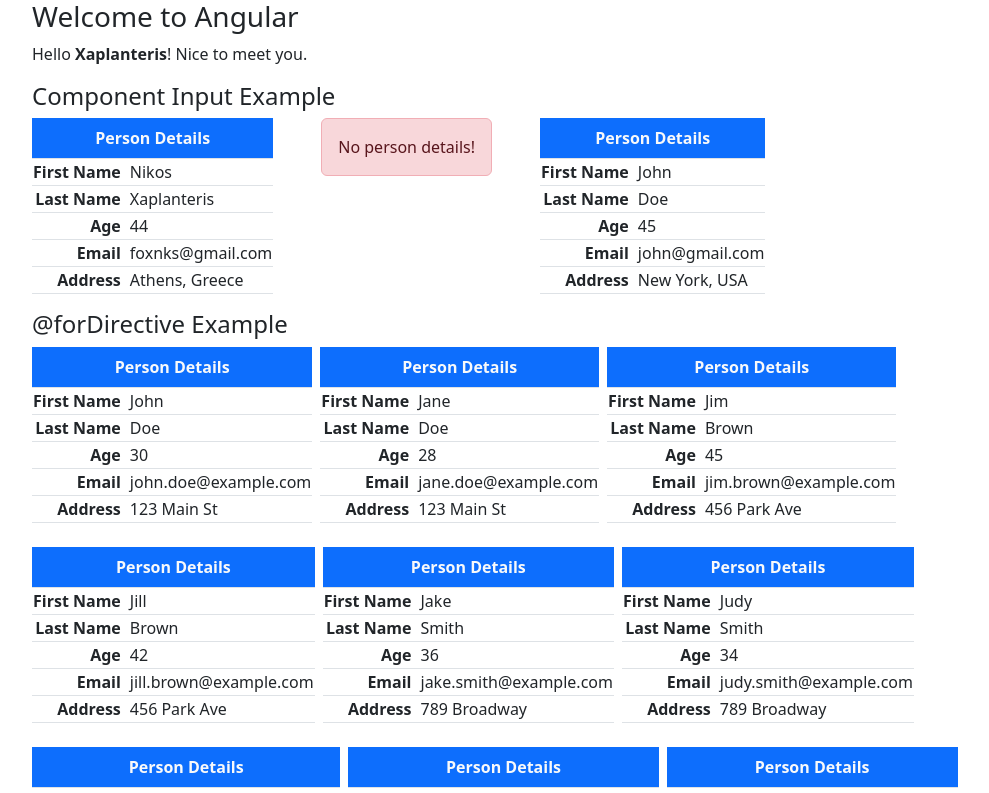
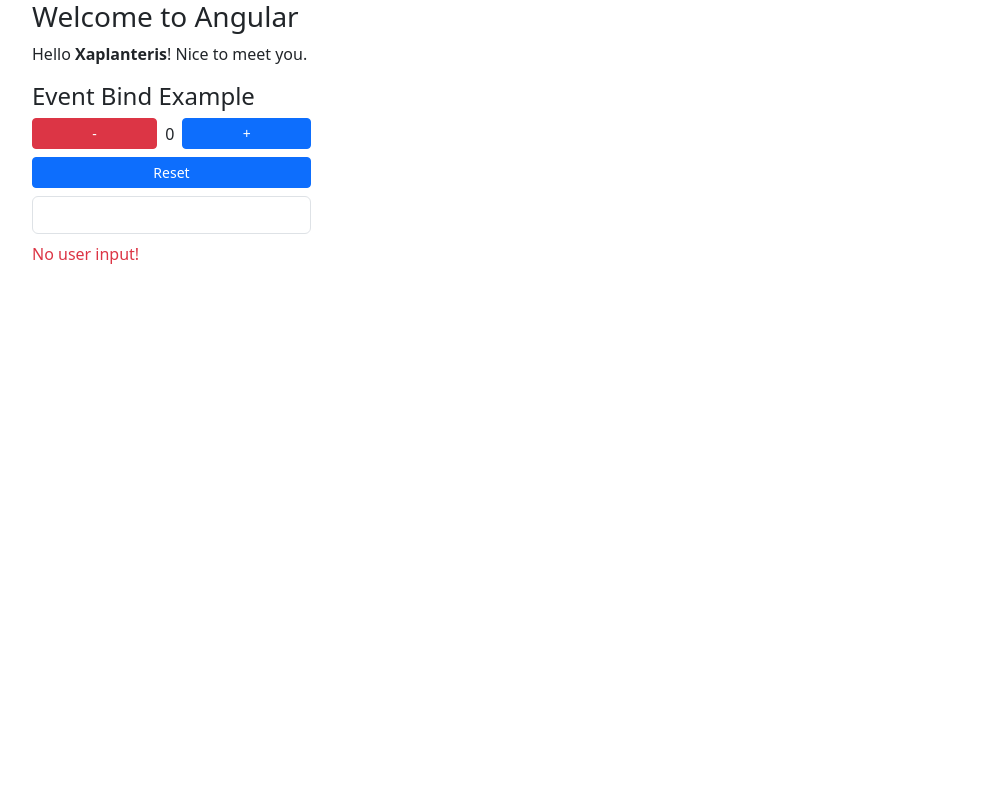
Before and after one commit to XaplanterisNikos/angular-introduction, an Angular app: page / in a window 1280 px wide. Shown: the top 793 px of the page, without its empty margins (50-1039 px from the left). Built offline with nearby package versions, Linux system fonts and the light colour scheme.

Commit message:
event binding

```diff
--- a/src/app/app.component.html
+++ b/src/app/app.component.html
@@ -3,7 +3,9 @@
       <h3>Welcome to Angular</h3>
       <p>Hello <strong>{{name}}</strong>! Nice to meet you.</p>
 
-        <h4>Component Input Example</h4>
+      <app-event-bind-example></app-event-bind-example>
+
+        <!-- <h4>Component Input Example</h4>
 
       <div class="d-flex gap-5 text-nowrap">
         <app-person-table [person]="person0"></app-person-table>
@@ -19,4 +21,4 @@
 }
 
       </div>
-    </div>
+    </div> -->
--- a/src/app/app.component.ts
+++ b/src/app/app.component.ts
@@ -1,12 +1,13 @@
 import { Component } from '@angular/core';
 import { PersonTableComponent } from './components/person-table/person-table.component';
 import { Person } from './shared/interfaces/person';
+import { EventBindExampleComponent } from './components/event-bind-example/event-bind-example.component';
 
 
 @Component({
   selector: 'app-root',
   standalone: true,
-  imports: [PersonTableComponent],
+  imports: [PersonTableComponent,EventBindExampleComponent],
   templateUrl: './app.component.html',
   styleUrl: './app.component.css'
 })
--- /dev/null
+++ b/src/app/components/event-bind-example/event-bind-example.component.html
@@ -0,0 +1,21 @@
+<h4>Event Bind Example</h4>
+
+<div class="d-flex flex-column gap-2 w-25">
+    <div class="d-flex gap-2 align-items-center">
+        <button class="btn btn-danger btn-sm flex-grow-1" (click)="decrementTimes()">-</button>
+        <span>{{times}}</span>
+        <button class="btn btn-primary btn-sm flex-grow-1" (click)="incrementTimes()">+</button>
+    </div>
+    <button class="btn btn-primary btn-sm" (click)="resetTimes()">Reset</button>
+</div>
+
+<div class="mt-2 mb-2 d-flex flex-column gap-2 w-25">
+    <input type="text" class="form-control" (input)="onUserInput($event)">
+    @if(!userInput){
+        <span class="text-danger">No user input!</span>
+    } @else{
+        <span class="text-bg-info p-2 text-truncate">
+            {{userInput}}
+        </span>
+    }
+</div>
--- /dev/null
+++ b/src/app/components/event-bind-example/event-bind-example.component.ts
@@ -0,0 +1,31 @@
+import { Component } from '@angular/core';
+
+@Component({
+  selector: 'app-event-bind-example',
+  standalone: true,
+  imports: [],
+  templateUrl: './event-bind-example.component.html',
+  styleUrl: './event-bind-example.component.css'
+})
+export class EventBindExampleComponent {
+
+    times: number = 0;
+    userInput: string = '';
+
+    incrementTimes() {
+      this.times++;
+    }
+    decrementTimes() {
+      this.times--;
+    }
+
+    resetTimes() {
+      this.times=0;
+    }
+
+    onUserInput(event: Event){
+      const value = (event.target as HTMLInputElement).value;
+      this.userInput = value;
+    }
+
+}
```
Also changed, not shown: src/app/components/event-bind-example/event-bind-example.component.css (added), 1 other file (tests, documents, lock files or other folders).
